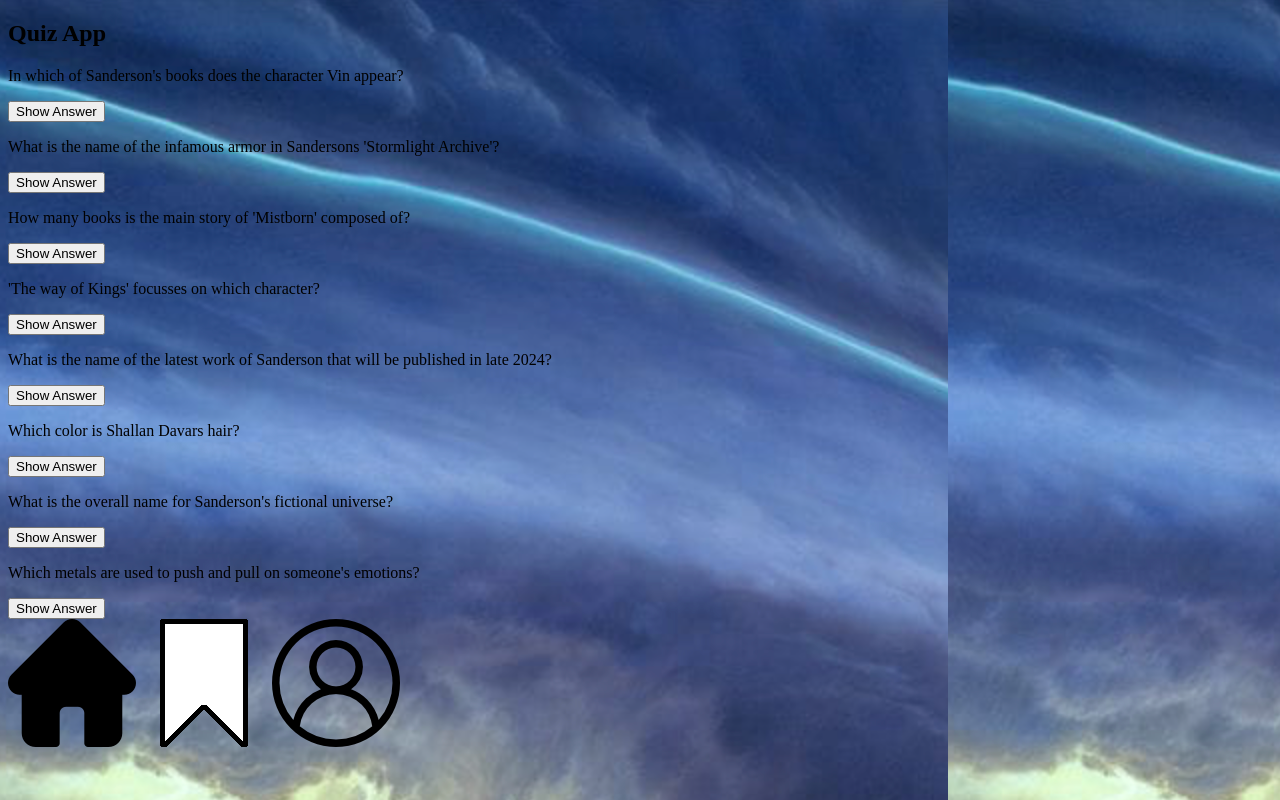
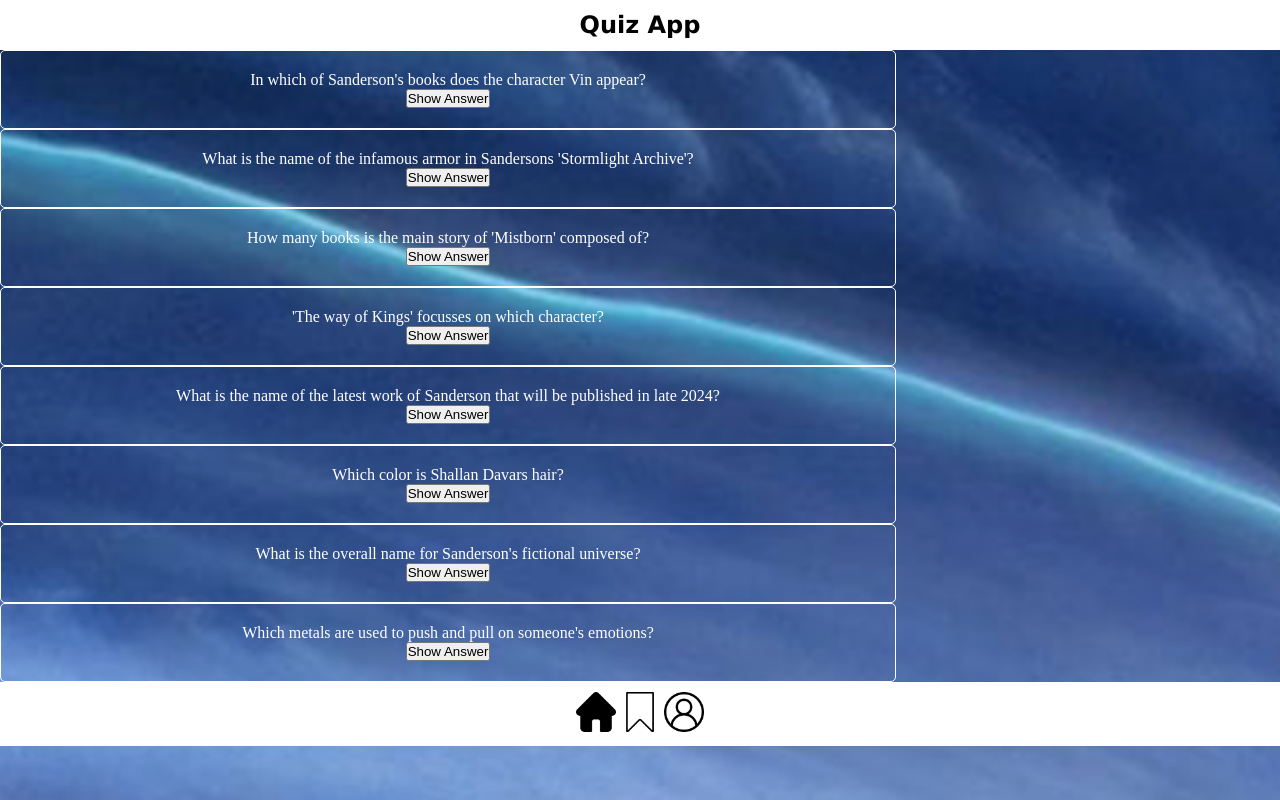
Before and after one commit to versacrvm/Fabian-quiz-app, a plain HTML site: page index.html in a window 1280 px wide. Drawn offline with Linux system fonts and the light colour scheme.

Commit message:
add more css to the footer and background

```diff
--- a/index.html
+++ b/index.html
@@ -6,10 +6,11 @@
     <link rel="stylesheet" href="styles.css" />
     <title>Quiz App</title>
   </head>
-  <body background="/resources/background.png">
+  <body>
     <nav>
       <h1>Quiz App</h1>
     </nav>
+    <div class="quizcardcontainer">
       <div class="quizcard">
         <p>In which of Sanderson's books does the character Vin appear?</p>
         <button class="showanswer">Show Answer</button>
@@ -31,8 +32,8 @@
       </div>
       <div class="quizcard">
         <p>
-        What is the name of the latest work of Sanderson that will be published
-        in late 2024?
+          What is the name of the latest work of Sanderson that will be
+          published in late 2024?
         </p>
         <button class="showanswer">Show Answer</button>
       </div>
@@ -48,10 +49,17 @@
         <p>Which metals are used to push and pull on someone's emotions?</p>
         <button class="showanswer">Show Answer</button>
       </div>
+    </div>
   </body>
   <footer>
+    <nav class="navbar">
       <img class="home" src="resources/home_filled.png" alt="Home button" />
-    <img class="bookmark" src="resources/bookmark.png" alt="bookmark button" />
+      <img
+        class="bookmark"
+        src="resources/bookmark.png"
+        alt="bookmark button"
+      />
       <img class="profile" src="resources/profile.png" alt="profile button" />
+    </nav>
   </footer>
 </html>
--- a/styles.css
+++ b/styles.css
@@ -0,0 +1,63 @@
+* {
+  box-sizing: border-box;
+  margin: 0;
+  padding: 0;
+}
+
+nav {
+  background-color: white;
+  padding: 10px 20px;
+}
+
+h1 {
+  text-align: center;
+  color: black;
+  font-family: Verdana, Geneva, Tahoma, sans-serif;
+  border: 1px solid white;
+}
+
+p {
+    color: white;
+}
+
+body {
+  background-image: url(./resources/background.png);
+  background-size: 127%;
+  background-attachment: fixed;
+}
+
+.navbar{
+  background-color: white;
+  text-align: center;
+  width: 100%
+  position: fixed;
+  bottom: 0;
+  z-index: 1;
+}
+
+.quizcard {
+  text-align: center;
+  border: 1px solid white;
+  border-radius: 5px;
+  padding: 20px;
+  width: 70%;
+}
+
+.quizcardcontainer {;
+
+}
+
+.home {
+  width: 40px;
+  height: auto;
+}
+
+.bookmark {
+  width: 40px;
+  height: auto;
+}
+
+.profile {
+  width: 40px;
+  height: auto;
+}
```
Lines whose indentation alone changed are shown as unchanged.
